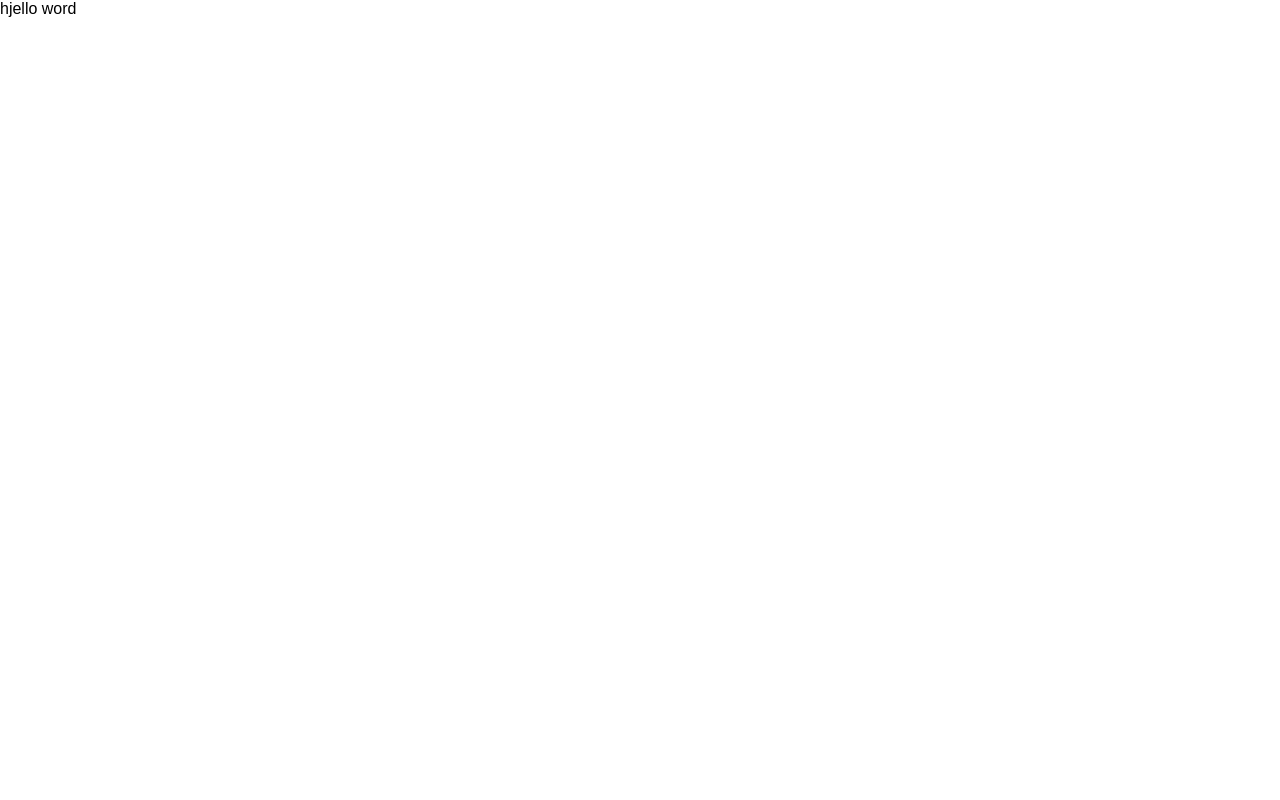
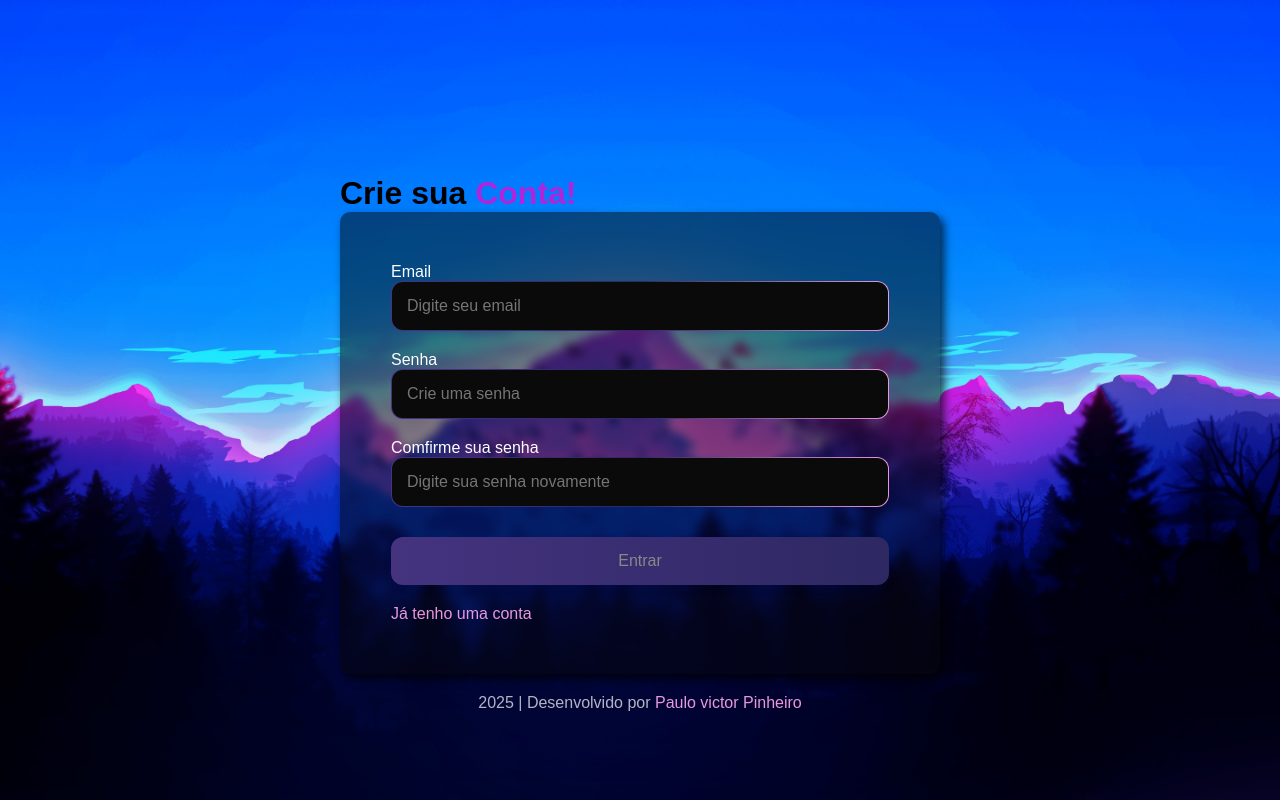
Before and after one commit to ADMITO-MITO/Login-website-local, a Flask app: page /register in a window 1280 px wide. Before the commit the page is almost empty. Run offline with Flask 3, Linux system fonts and the light colour scheme.

Commit message:
Templates

```diff
--- a/templates/register.html
+++ b/templates/register.html
@@ -1,5 +1,5 @@
 <!DOCTYPE html>
-<html lang="en">
+<html lang="pt-br">
 <head>
     <meta charset="UTF-8">
     <meta name="viewport" content="width=device-width, initial-scale=1.0">
@@ -7,6 +7,30 @@
     <link rel="stylesheet" href="/static/register_style.css">
 </head>
 <body>
-hjello word
+    <main>
+
+        <div class="register">
+        <h1> Crie sua <span>Conta!</span></h1>
+        <div class="register-box">
+          <label for="email">Email</label>
+          <input type="email" id="email" placeholder="Digite seu email" required>
+
+          <label for="password">Senha</label>
+          <input type="password" id="password" placeholder="Crie uma senha" required>
+          <label for="password">Comfirme sua senha</label>
+          <input type="password" id="confirm_password" placeholder="Digite sua senha novamente" required>
+
+          <button class="btn" id="loginBtn">Entrar</button>
+
+          <div class="sigin">
+            <a href="login" class="link">Já tenho uma conta</a>
+          </div>
+        </div>
+        <div class="footer">
+          2025 | Desenvolvido por <a class="link" href="https://github.com/ADMITO-MITO">Paulo victor Pinheiro</a>
+        </div>
+      </div>
+</main>
+ <script src="/static/scrip.js"></script>
 </body>
 </html>
```
